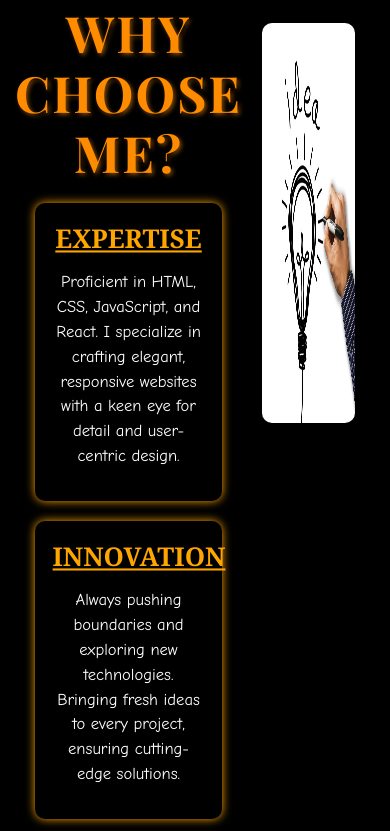
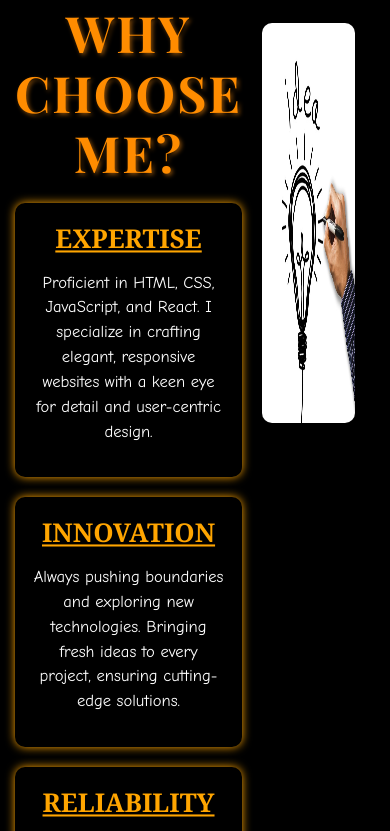
Before and after one commit to divyawebdesign/portfolio.github.io, a plain HTML site: page index.html in a window 390 px wide. Shown: the part 3595-4426 px from the top of the page. Drawn offline with nearby package versions, Linux system fonts and the light colour scheme.

Commit message:
Update index.html

```diff
--- a/index.html
+++ b/index.html
@@ -418,7 +418,7 @@
                 transform: scale(1.1);
             }
         }
-        @media screen and (max-width: 768px) {
+         @media screen and (max-width: 768px) {
     .why-choose-me-container {
         width: 100%; /* Occupy full width */
         max-width: none; /* Remove maximum width */
@@ -426,16 +426,15 @@
     }
 
     .why-choose-me-box {
-        width: calc(100% - 40px); /* Adjust width to occupy full width with margins */
+        width: 100% ;/* Adjust width to occupy full width with margins */
         margin: 0 auto 20px; /* Center align with bottom margin */
     }
 
     .carousel-container {
-        width: calc(100% - 40px); /* Adjust width to occupy full width with margins */
+        width: 100%; /* Adjust width to occupy full width with margins */
         margin: 0 auto; /* Center align */
     }
 }
-
         .services-container {
             display: flex;
             justify-content: center;
```
